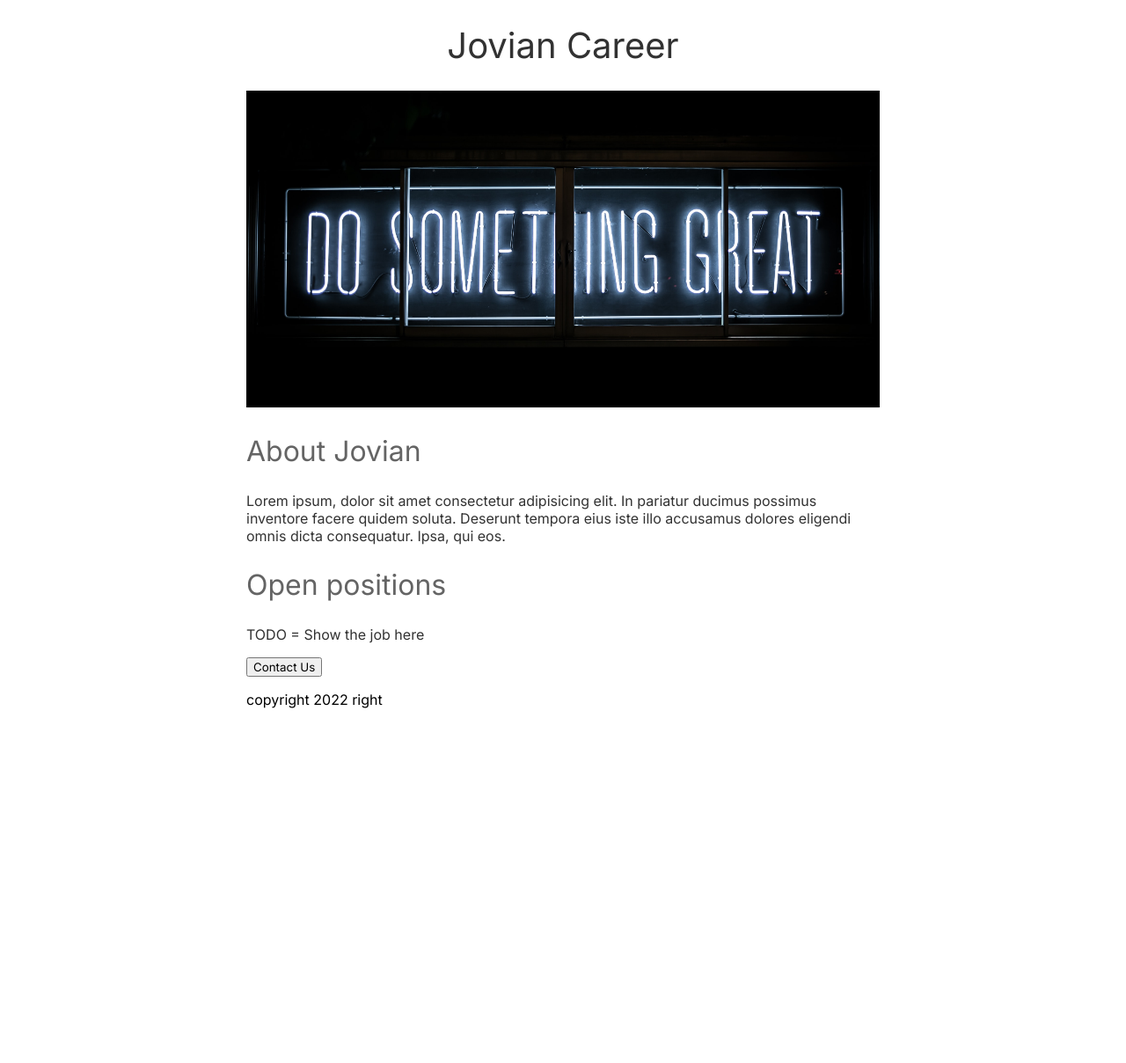
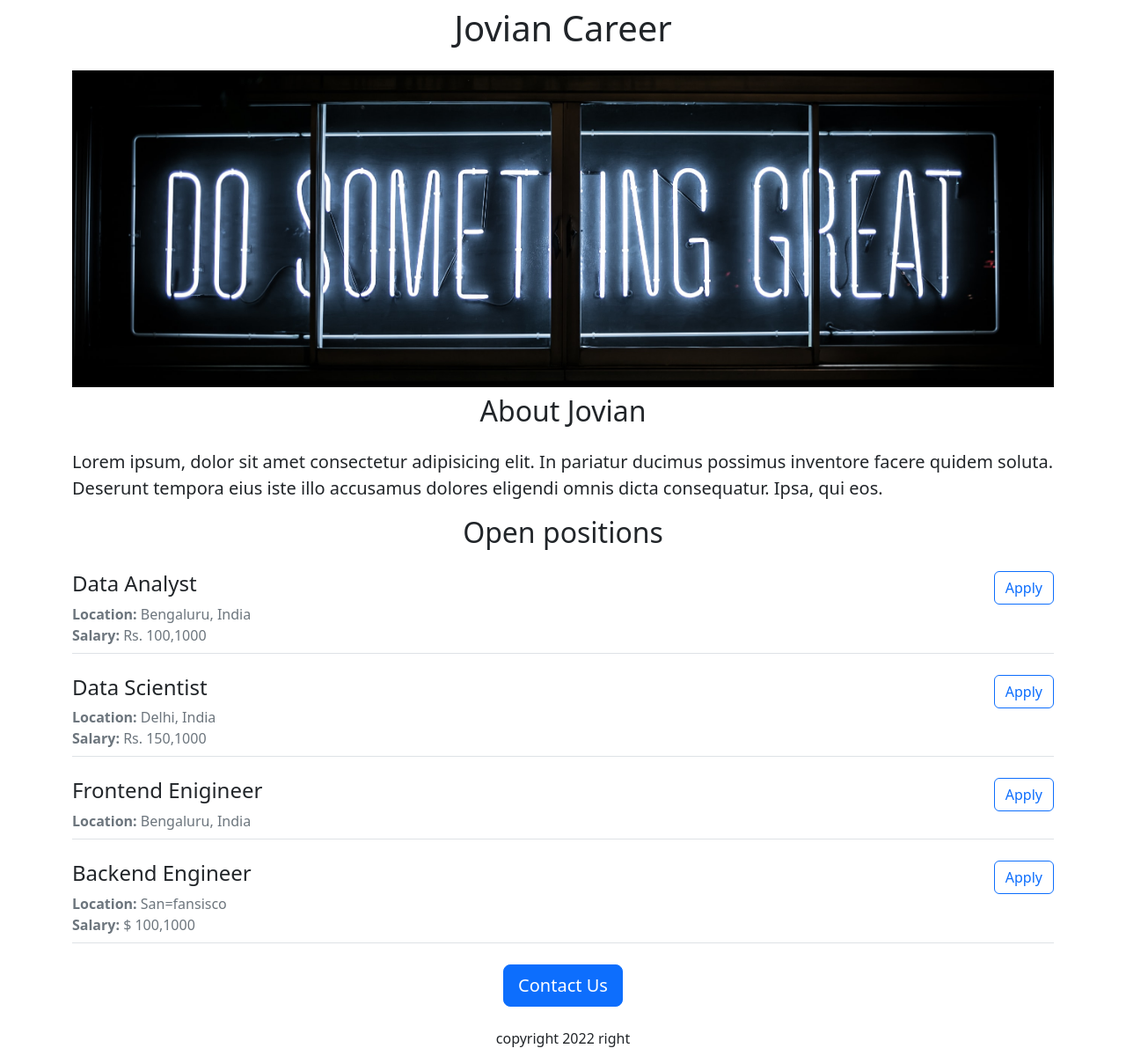
Before and after one commit to Sarathkrishnan/jovian-flask, a Flask app: page / in a window 1280 px wide. Shown: the whole page at 88% size. Before the commit the page ends 805 px from the top, so only its background shows below. Run offline with Flask 2, Linux system fonts and the light colour scheme.

Commit message:
added dynamic data and api route

```diff
--- a/app.py
+++ b/app.py
@@ -1,10 +1,40 @@
-from flask import Flask, render_template
+from flask import Flask, render_template, jsonify
 
 app = Flask(__name__)
 
+JOBS = [
+    {
+        'id':1,
+        'title':'Data Analyst',
+        'location': 'Bengaluru, India',
+        'salary': 'Rs. 100,1000'
+    },
+    {
+        'id':2,
+        'title':'Data Scientist',
+        'location': 'Delhi, India',
+        'salary': 'Rs. 150,1000'
+    },
+    {
+        'id':3,
+        'title':'Frontend Enigineer',
+        'location': 'Bengaluru, India',
+
+    },
+    {
+        'id':4,
+        'title':'Backend Engineer',
+        'location': 'San=fansisco',
+        'salary': '$ 100,1000'
+    },
+]
 @app.route("/")
 def index():
-    return render_template('home.html')
+    return render_template('home.html', jobs=JOBS, company_name='Jovian')
+
+@app.route('/api/jobs')
+def list_jobs():
+    return jsonify(JOBS)
 
 if __name__ == "__main__":
     app.run(debug=True)
--- a/templates/home.html
+++ b/templates/home.html
@@ -1,49 +1,49 @@
 <!DOCTYPE html>
 <html lang="en">
+
 <head>
-     <title>Jovian Careers</title>
+    <link href="https://cdn.jsdelivr.net/npm/bootstrap@5.2.1/dist/css/bootstrap.min.css" rel="stylesheet"
+        integrity="sha384-iYQeCzEYFbKjA/T2uDLTpkwGzCiq6soy8tYaI1GyVh/UjpbCx/TYkiZhlZB6+fzT" crossorigin="anonymous">
+    <title>Jovian Careers</title>
+    <style>
+        #banner {
+            height: 360px;
+            object-fit: cover;
+            width: 100%;
+        }
+    </style>
 </head>
-<style>
-    @import url('https://fonts.googleapis.com/css2?family=Inter:wght@100;200;300;400;500;600;700;800;900&display=swap');
-    *{
-        font-family: 'inter';
-    }
-    h1{
-        font-size: 40px;
-        text-align: center;
-        font-weight: normal;
-        color: rgb(50, 50, 50);
-    }
-    #banner{
-        width: 100%;
-        height: 360px;
-        object-fit: cover;
-    }
-    h2{
-        font-weight: normal;
-        font-size: 32px;
-        color: rgb(100, 100, 100);
-    }
-    .bodyText{
-        color: rgb(50, 50, 50);
 
-    }
-    #container{
-        max-width: 720px;
-        margin: 0 auto;
-    }
-</style>
 <body>
-    <div id="container">
-        <h1>Jovian Career</h1>
-        <img id="banner" src="{{ url_for('static', filename = 'banner.jpg') }}" alt="jovian careers" >
-        <h2>About Jovian</h2>
-        <p class="bodyText">Lorem ipsum, dolor sit amet consectetur adipisicing elit. In pariatur ducimus possimus inventore facere quidem soluta. Deserunt tempora eius iste illo accusamus dolores eligendi omnis dicta consequatur. Ipsa, qui eos.</p>
-        <h2>Open positions</h2>
-        <p class="bodyText">TODO = Show the job here</p>
-        <button>Contact Us</button>
-        <p>copyright 2022 right</p>
+    <div class="container">
+        <h1 class="text-center mt-2 mb-4">{{company_name}} Career</h1>
+        <img class="img-fluid" id="banner" src="{{ url_for('static', filename = 'banner.jpg') }}" alt="jovian careers">
+        <h2 class="text-center mt-2 mb-4">About Jovian</h2>
+        <p class="lead">Lorem ipsum, dolor sit amet consectetur adipisicing elit. In pariatur ducimus possimus inventore
+            facere
+            quidem soluta. Deserunt tempora eius iste illo accusamus dolores eligendi omnis dicta consequatur. Ipsa, qui
+            eos.</p>
+        <h2 class="text-center mt-2 mb-4">Open positions</h2>
+        <p>
+            {% if jobs %}
+            {% for job in jobs %}
+            {% include 'job-item.html' %}
+
+            {% endfor %}
+            {% else %}
+        <p>There is no any vacancy</p>
+
+        {% endif %}
+        </p>
+        <div class="text-center">
+            <button class="btn btn-primary btn-lg">Contact Us</button>
+            <p class="mt-4">copyright 2022 right</p>
+        </div>
+
     </div>
+    <script src="https://cdn.jsdelivr.net/npm/bootstrap@5.2.1/dist/js/bootstrap.bundle.min.js"
+        integrity="sha384-u1OknCvxWvY5kfmNBILK2hRnQC3Pr17a+RTT6rIHI7NnikvbZlHgTPOOmMi466C8"
+        crossorigin="anonymous"></script>
+</body>
 
-</body>
 </html>
--- /dev/null
+++ b/templates/job-item.html
@@ -0,0 +1,21 @@
+<div class="mb-4 pb-2 border-bottom">
+    <div class="row">
+        <div class="col-9">
+            <h4 class="text-dark">
+                {{job['title']}}
+            </h4>
+            <div class="text-secondary">
+                <b>Location: </b>{{job['location']}}
+            </div>
+            {% if 'salary' in job %}
+            <div class="text-secondary">
+                <b>Salary: </b>{{job['salary']}}
+            </div>
+            {% endif %}
+        </div>
+        <div class="col-3 text-end">
+            <button class="btn btn-outline-primary">Apply</button>
+        </div>
+    </div>
+
+</div>
```
